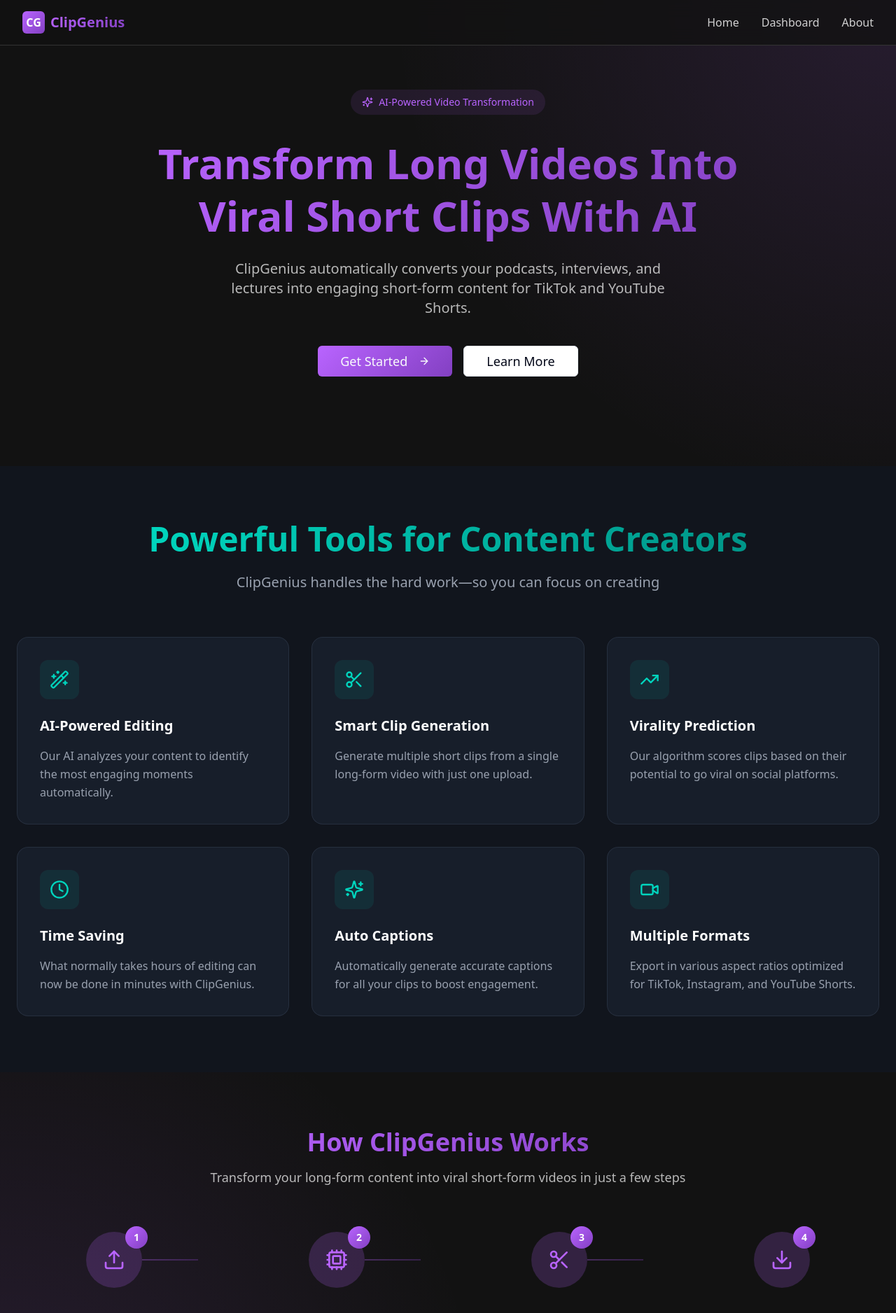
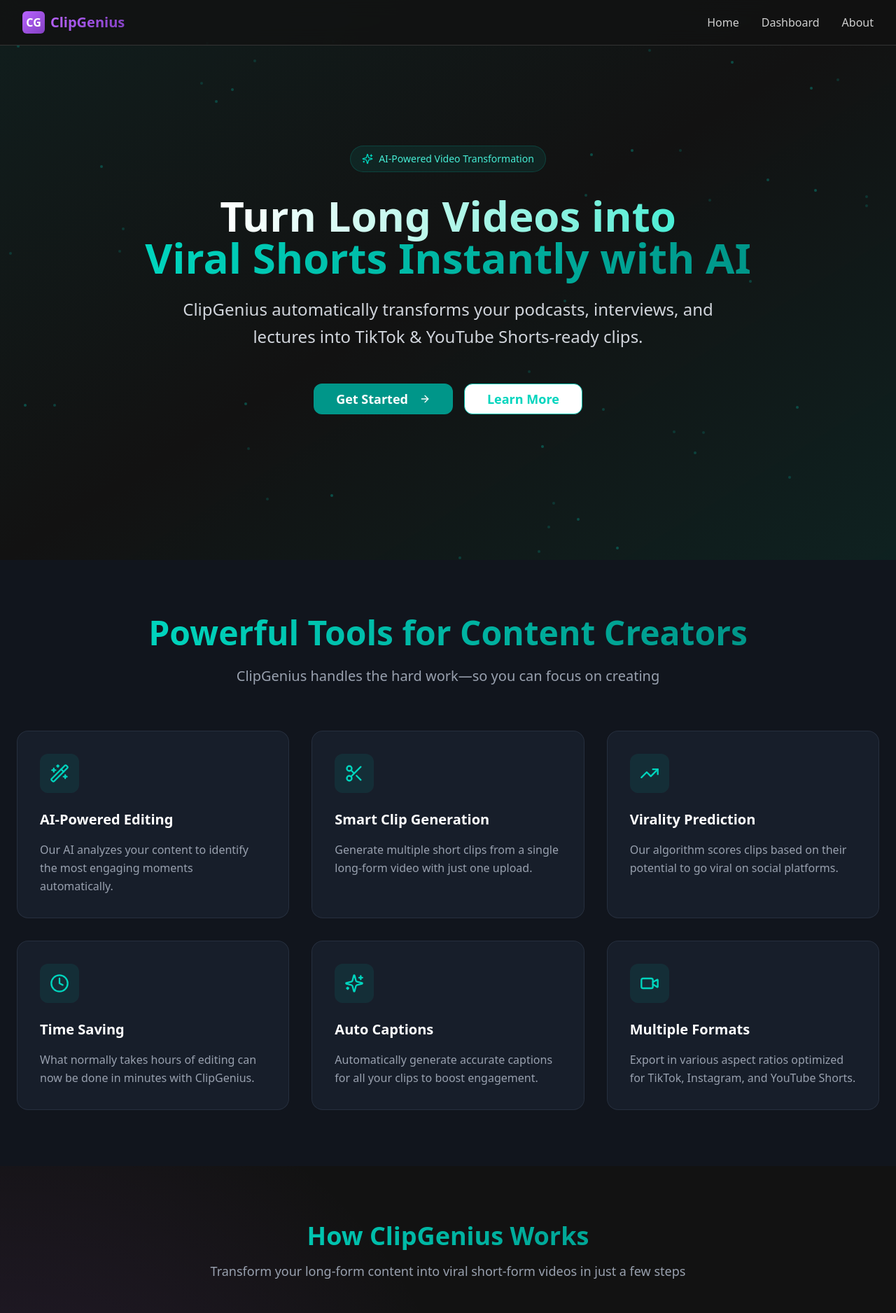
Before and after one commit to mmaazkhanhere/agent-cuts-frontend, a Next.js app: page / in a window 1280 px wide. Shown: the top 1876 px of the page at 70% size. Built offline with nearby package versions, Linux system fonts and the light colour scheme.

Commit message:
feat: update Hero, HowItWorks, and PromoSection components

```diff
--- a/app/home/Hero.tsx
+++ b/app/home/Hero.tsx
@@ -5,41 +5,65 @@ import { Button } from "../components/ui/button";
 
 const Hero = () => {
   return (
-    <section className="py-24 md:py-32 overflow-hidden relative">
-      <div className="absolute inset-0 z-0 bg-[radial-gradient(circle_at_top_right,#b964ff20,transparent_50%)]"></div>
-      <div className="container px-4 mx-auto relative z-10">
-        <div className="max-w-4xl mx-auto text-center">
-          <div className="inline-flex items-center px-4 py-2 bg-clipgenius-purple/10 rounded-full mb-8 gap-2">
-            <Sparkles className="h-4 w-4 text-clipgenius-purple" />
-            <span className="text-sm font-medium text-clipgenius-purple">
+    <section className="relative min-h-screen flex items-center justify-center overflow-hidden bg-dark-gradient">
+      {/* Background gradient overlay */}
+      <div className="absolute inset-0 bg-gradient-to-br from-teal-900/20 via-transparent to-teal-800/20"></div>
+
+      {/* Animated background dots */}
+      <div className="absolute inset-0">
+        {[...Array(50)].map((_, i) => (
+          <div
+            key={i}
+            className="absolute w-1 h-1 bg-teal-400/30 rounded-full animate-pulse"
+            style={{
+              left: `${Math.random() * 100}%`,
+              top: `${Math.random() * 100}%`,
+              animationDelay: `${Math.random() * 3}s`,
+              animationDuration: `${2 + Math.random() * 2}s`,
+            }}
+          />
+        ))}
+      </div>
+
+      <div className="relative z-10 text-center max-w-5xl mx-auto px-6">
+        <div className="inline-flex items-center gap-2 px-4 py-2 rounded-full bg-teal-500/10 border border-teal-500/20 mb-8 animate-fade-in">
+          <Sparkles className="w-4 h-4 text-teal-400" />
+          <span className="text-teal-300 text-sm font-medium">
             AI-Powered Video Transformation
           </span>
         </div>
 
-          <h1 className="text-4xl md:text-5xl lg:text-6xl font-bold mb-6 gradient-text leading-tight">
-            Transform Long Videos Into Viral Short Clips With AI
+        <h1 className="text-4xl md:text-6xl font-bold mb-6 animate-fade-in text-glow">
+          <span className="bg-gradient-to-r from-white to-teal-300 bg-clip-text text-transparent">
+            Turn Long Videos into
+          </span>
+          <br />
+          <span className="bg-gradient-to-r from-teal-400 to-teal-600 bg-clip-text text-transparent">
+            Viral Shorts Instantly with AI
+          </span>
         </h1>
 
-          <p className="text-lg md:text-xl text-white/70 mb-10 max-w-2xl mx-auto">
-            ClipGenius automatically converts your podcasts, interviews, and
-            lectures into engaging short-form content for TikTok and YouTube
-            Shorts.
+        <p className="text-xl md:text-2xl text-gray-300 mb-12 max-w-3xl mx-auto leading-relaxed animate-fade-in">
+          ClipGenius automatically transforms your podcasts, interviews, and
+          lectures into TikTok & YouTube Shorts-ready clips.
         </p>
 
-          <div className="flex flex-col sm:flex-row gap-4 justify-center">
+        <div className="flex flex-col sm:flex-row gap-4 justify-center items-center animate-fade-in">
           <Button
-              asChild
             size="lg"
-              className="bg-gradient-purple hover:opacity-90 text-lg font-medium"
+            className="bg-teal-600 hover:bg-teal-500 text-white px-8 py-4 text-lg font-semibold rounded-xl transition-all duration-300 hover:scale-105 hover:shadow-lg hover:shadow-teal-500/25 animate-glow"
           >
-              <Link href="/upload">
-                Get Started <ArrowRight className="ml-2 h-5 w-5" />
-              </Link>
+            <Link href="/upload">Get Started</Link>
+            <ArrowRight className="w-5 h-5 ml-2" />
           </Button>
-            <Button variant="outline" size="lg" className="text-lg font-medium cursor-pointer">
-              Learn More
+
+          <Button
+            variant="outline"
+            size="lg"
+            className="border-teal-500 text-teal-400 hover:bg-teal-500/10 px-8 py-4 text-lg font-semibold rounded-xl transition-all duration-300 hover:scale-105"
+          >
+            <Link href="#">Learn More</Link>
           </Button>
-          </div>
         </div>
       </div>
     </section>
--- a/app/home/HowItWorks.tsx
+++ b/app/home/HowItWorks.tsx
@@ -10,24 +10,24 @@ interface Step {
 
 const steps: Step[] = [
   {
-    icon: <Upload className="h-8 w-8 text-clipgenius-purple" />,
+    icon: <Upload className="h-8 w-8 text-clipgenius-teal" />,
     title: "Upload",
     description: "Upload your long-form video content to our secure platform.",
   },
   {
-    icon: <Cpu className="h-8 w-8 text-clipgenius-purple" />,
+    icon: <Cpu className="h-8 w-8 text-clipgenius-teal" />,
     title: "AI Analysis",
     description:
       "Our AI analyzes your content for the most engaging and viral-worthy moments.",
   },
   {
-    icon: <Scissors className="h-8 w-8 text-clipgenius-purple" />,
+    icon: <Scissors className="h-8 w-8 text-clipgenius-teal" />,
     title: "Clip Generation",
     description:
       "We automatically generate and optimize clips for social media platforms.",
   },
   {
-    icon: <Download className="h-8 w-8 text-clipgenius-purple" />,
+    icon: <Download className="h-8 w-8 text-clipgenius-teal" />,
     title: "Download & Share",
     description:
       "Download your ready-to-share clips and post them to grow your audience.",
@@ -40,10 +40,10 @@ const HowItWorks = () => {
       <div className="absolute inset-0 z-0 bg-[radial-gradient(circle_at_bottom_left,#b964ff20,transparent_50%)]"></div>
       <div className="container px-4 mx-auto relative z-10">
         <div className="text-center max-w-3xl mx-auto mb-16">
-          <h2 className="text-3xl md:text-4xl font-bold mb-4 gradient-text">
+          <h2 className="text-3xl md:text-4xl text-glow font-bold mb-4 bg-gradient-to-r from-teal-400 to-teal-600 bg-clip-text text-transparent">
             How ClipGenius Works
           </h2>
-          <p className="text-lg text-white/70">
+          <p className="text-lg text-gray-400">
             Transform your long-form content into viral short-form videos in
             just a few steps
           </p>
@@ -53,20 +53,20 @@ const HowItWorks = () => {
           {steps.map((step, index) => (
             <div key={index} className="flex flex-col items-center text-center">
               <div className="relative mb-8">
-                <div className="w-20 h-20 rounded-full bg-clipgenius-purple/20 flex items-center justify-center">
+                <div className="w-20 h-20 text-teal-400 rounded-full bg-teal-500/20 flex items-center justify-center">
                   {step.icon}
                 </div>
                 {index < steps.length - 1 && (
-                  <div className="absolute top-1/2 left-full transform -translate-y-1/2 w-full h-0.5 bg-gradient-purple opacity-30 hidden lg:block"></div>
+                  <div className="absolute top-1/2 left-full transform -translate-y-1/2 w-full h-0.5 bg-teal-400 opacity-30 hidden lg:block"></div>
                 )}
-                <div className="absolute -top-2 -right-2 w-8 h-8 rounded-full bg-gradient-purple flex items-center justify-center text-sm font-bold text-white">
+                <div className="absolute -top-2 -right-2 w-8 h-8 rounded-full bg-teal-400 flex items-center justify-center text-sm font-bold text-white">
                   {index + 1}
                 </div>
               </div>
               <h3 className="text-xl font-medium text-white mb-3">
                 {step.title}
               </h3>
-              <p className="text-white/70 max-w-xs mx-auto">
+              <p className="text-gray-400 max-w-xs mx-auto">
                 {step.description}
               </p>
             </div>
--- a/app/home/PromoSection.tsx
+++ b/app/home/PromoSection.tsx
@@ -4,7 +4,7 @@ import { ArrowRight } from "lucide-react";
 import { Button } from "../components/ui/button";
 const PromoSection = () => {
   return (
-    <section className="py-20 bg-gradient-purple">
+    <section className="py-20 bg-teal-gradient">
       <div className="container px-4 mx-auto text-center">
         <h2 className="text-3xl md:text-4xl font-bold text-white mb-6">
           Ready to Transform Your Video Content?
@@ -16,8 +16,8 @@ const PromoSection = () => {
         <Button
           asChild
           size="lg"
-          variant="secondary"
-          className="font-medium text-lg"
+          variant="link"
+          className="font-medium bg-white hover:bg-white/80 text-lg"
         >
           <Link href="/upload">
             Try ClipGenius Now <ArrowRight className="ml-2 h-5 w-5" />
```
Lines whose indentation alone changed are shown as unchanged.
